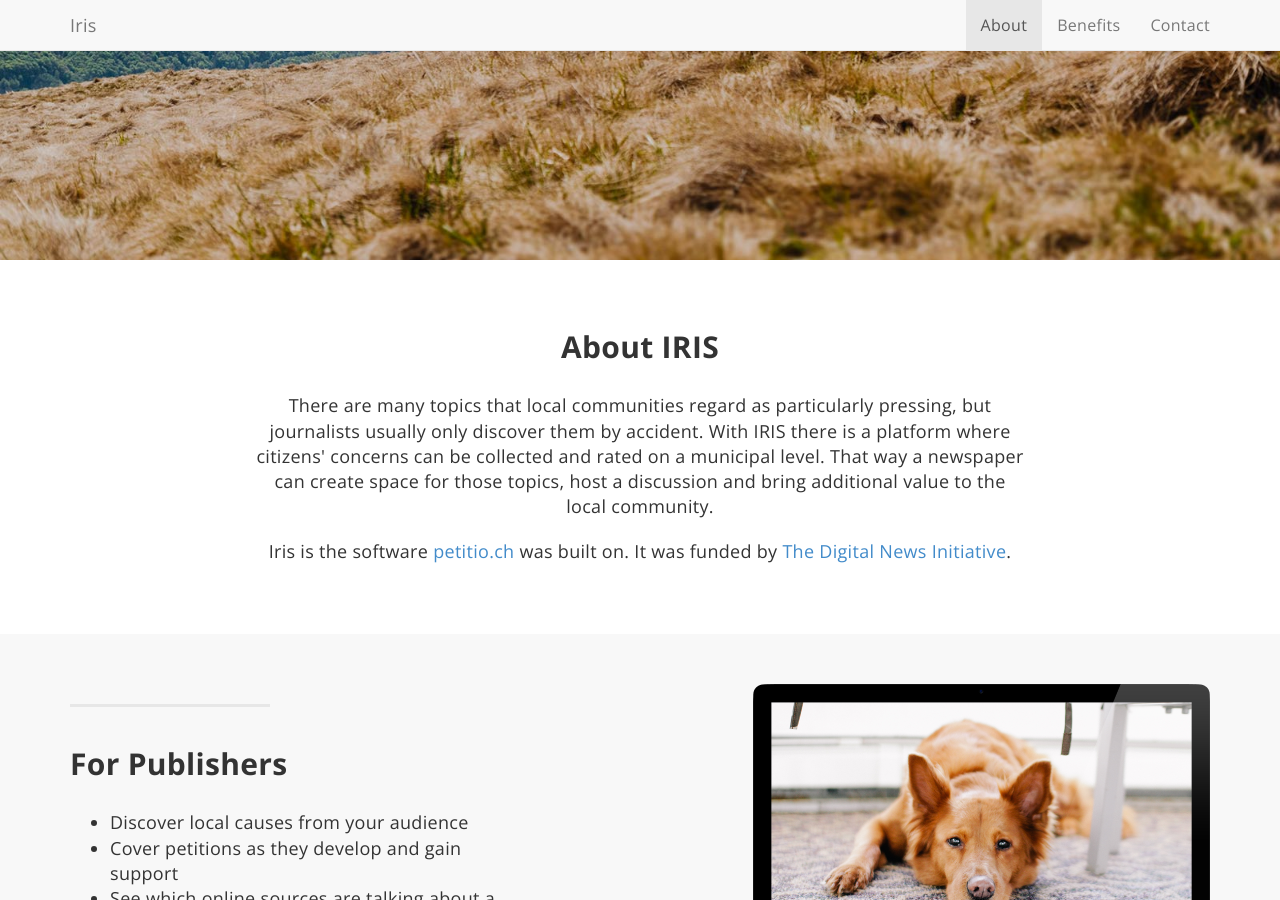
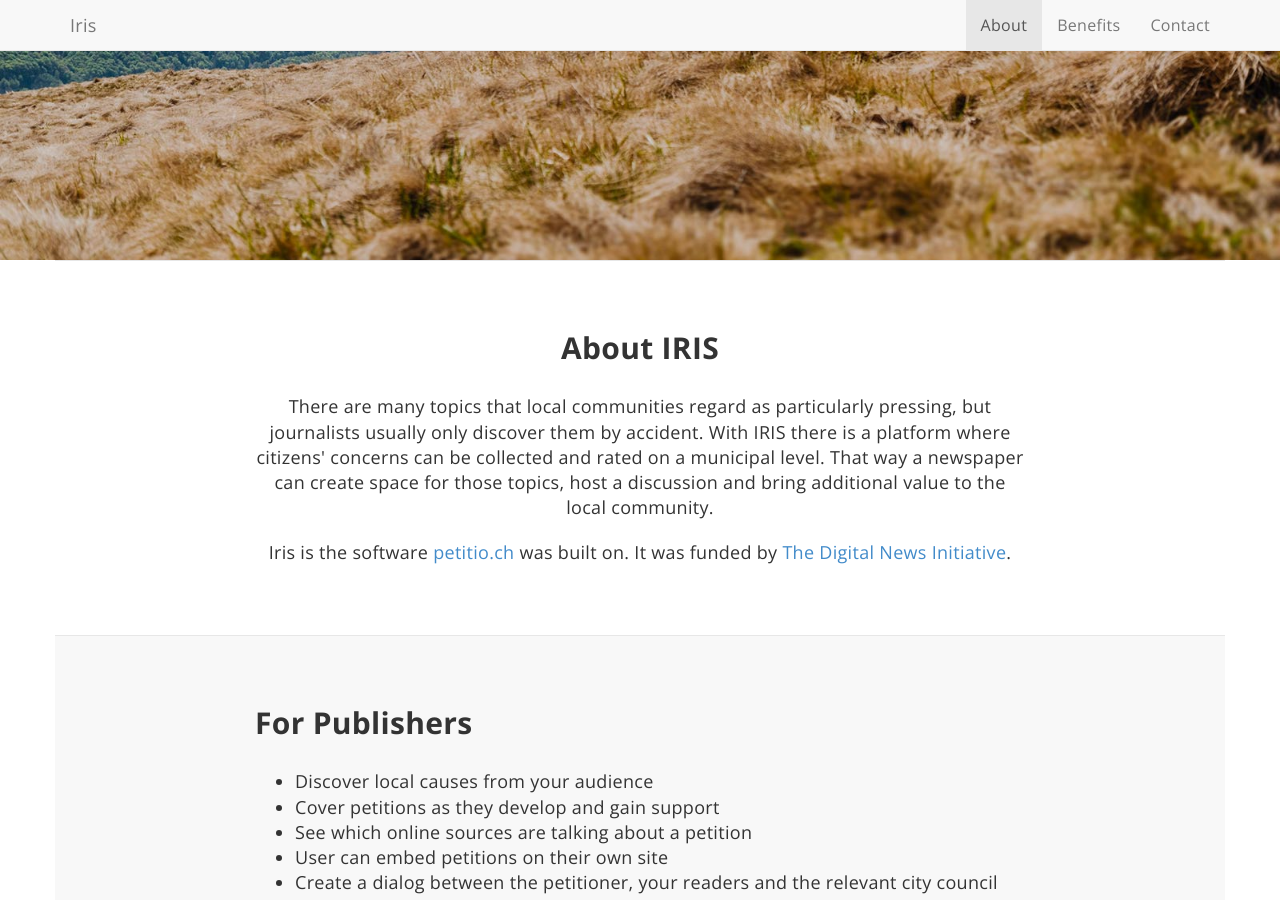
Before and after one commit to iris-dni/iris-landing-page, a Jekyll site: the page built from index.html, in a window 1280 px wide and 900 px high, scrolled down 528 px. Built offline with Jekyll 4.4.1, drawn with Linux system fonts in a browser that asks for light colours; nearby versions of some CDN libraries; library files that are not in the unit come from our copies.

Commit message:
Restructure page content

```diff
--- a/_includes/about.html
+++ b/_includes/about.html
@@ -1,5 +1,5 @@
 <!-- About Section -->
-<section id="about" class="container content-section text-center">
+<section id="about" class="container content-section-b text-center">
     <div class="row">
         <div class="col-lg-8 col-lg-offset-2">
             <h2 class="section-heading">About IRIS</h2>
--- a/_includes/how_it_works.html
+++ b/_includes/how_it_works.html
@@ -1,4 +1,4 @@
-<section id="how-it-works" class="container content-section">
+<section id="how-it-works" class="container content-section-b">
   <h2 class="section-heading text-center">How it works</h2>
 
   <div class="row">
--- a/_includes/page_content.html
+++ b/_includes/page_content.html
@@ -1,52 +1,10 @@
-<section id="benefits">
-<!-- Page Content -->
-{% for post in site.posts reversed %}
-  {% capture thecycle %}{% cycle 'odd', 'even' %}{% endcapture %}
-    {% if thecycle == 'odd' %}
-    <div class="content-section-a">
-
-        <div class="container">
-
-            <div class="row">
-                <div class="col-lg-5 col-sm-6">
-                    <hr class="section-heading-spacer">
-                    <div class="clearfix"></div>
-                    <h2 class="section-heading">{{ post.title }}</h2>
-                    <div class="lead">{{ post.content }}</div>
-                </div>
-                <div class="col-lg-5 col-lg-offset-2 col-sm-6">
-                    <img class="img-responsive" src="img/benefits/{{ post.img }}" alt="">
-                </div>
-            </div>
-
-        </div>
-        <!-- /.container -->
-
-    </div>
-    <!-- /.content-section-a -->
-    {% else %}
-
-    <div class="content-section-b">
-
-        <div class="container">
-
-            <div class="row">
-                <div class="col-lg-5 col-lg-offset-1 col-sm-push-6  col-sm-6">
-                    <hr class="section-heading-spacer">
-                    <div class="clearfix"></div>
-                    <h2 class="section-heading">{{ post.title }}</h2>
-                    <div class="lead">{{ post.content }}</div>
-                </div>
-                <div class="col-lg-5 col-sm-pull-6  col-sm-6">
-                  <img class="img-responsive" src="img/benefits/{{ post.img }}" alt="">
-                </div>
-            </div>
-
-        </div>
-        <!-- /.container -->
-
-    </div>
-    <!-- /.content-section-b -->
-    {% endif %}
-{% endfor %}
+<section id="benefits" class="container content-section-a">
+  <div class="row">
+    {% for post in site.posts reversed %}
+      <div class="col-lg-8 col-lg-offset-2">
+        <h2 class="section-heading">{{ post.title }}</h2>
+        <div class="lead">{{ post.content }}</div>
+      </div>
+    {% endfor %}
+  </div>
 </section>
```
